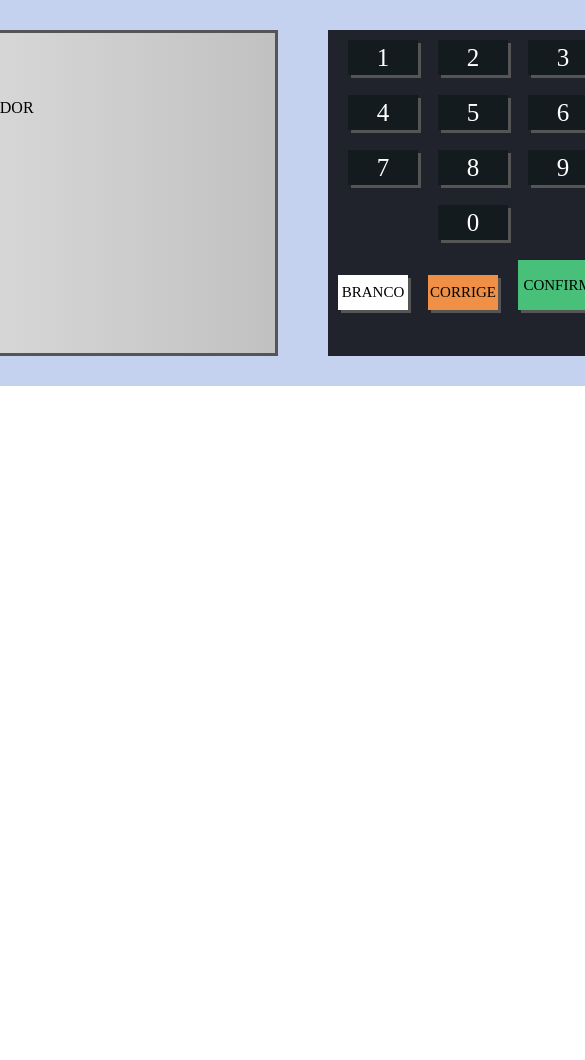
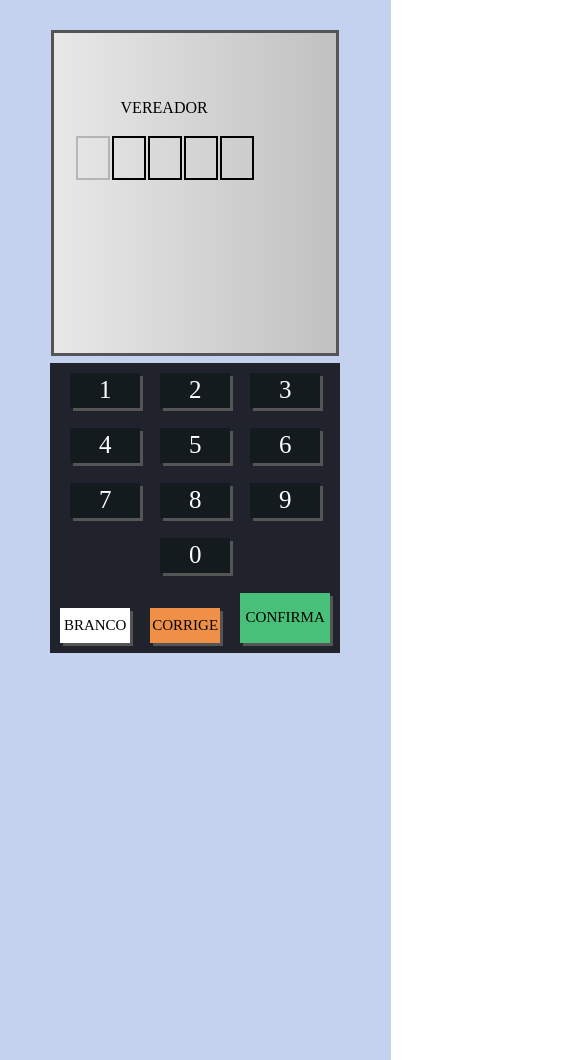
Before and after one commit to brianmduarte/urna_eletronica, a plain HTML site: page index.html in a window 390 px wide. Shown: the top 1060 px of the page, 585 px wide, since content can reach past the window. Before the commit the page ends 844 px from the top, so only its background shows below. Drawn offline with Linux system fonts and the light colour scheme.

Commit message:
Responsividade

```diff
--- a/style.css
+++ b/style.css
@@ -180,3 +180,26 @@ body {
     justify-content: center;
     align-items: center;
 }
+
+
+
+
+
+@media (max-width:850px) {
+    .urna {
+        width: 85%;
+        height: 1000px;
+        flex-direction: column;
+        align-items: center;
+    }
+
+    .tela {
+        width: 85%;
+    }
+
+    .teclado {
+        margin-right: 15%;
+        margin-top: 2%;
+    }
+
+}
```
